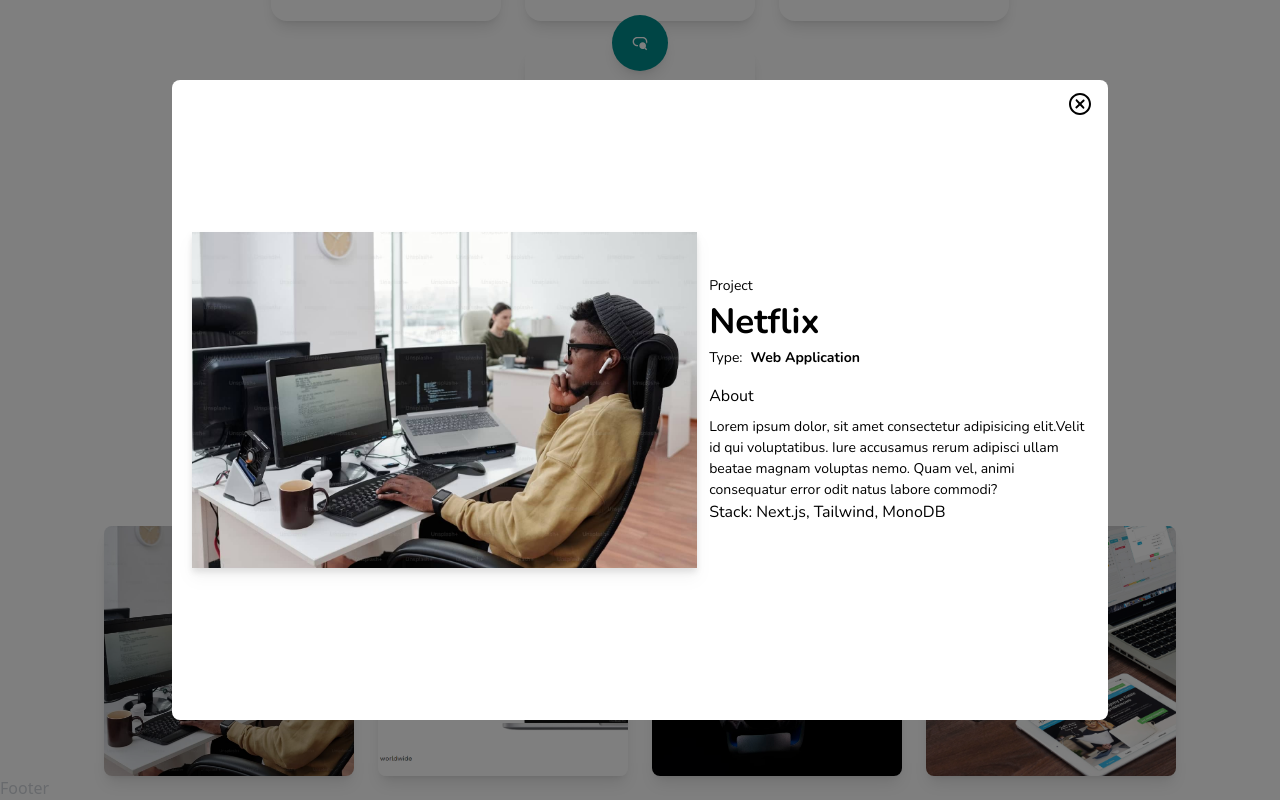
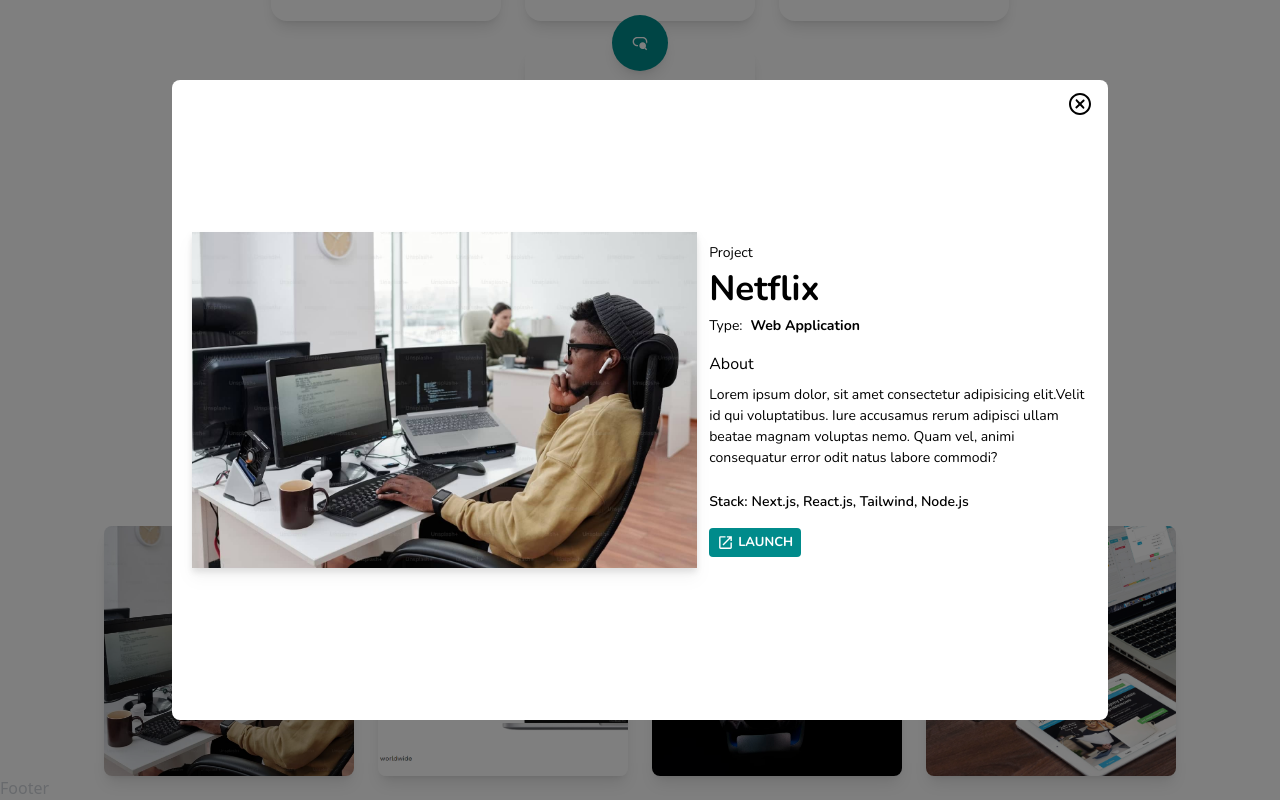
Before and after one commit to ranselorm/ransel, a Next.js app: page / in a window 1280 px wide. Both pictures are taken after a click on the element 229 px from the left and 2388 px from the top of the page. Shown: the part 1737-2537 px from the top of the page. Built offline with nearby package versions, Linux system fonts and the light colour scheme.

Commit message:
Update porfolio modal

```diff
--- a/components/About.jsx
+++ b/components/About.jsx
@@ -16,8 +16,8 @@
             <div className="text-[15px] font-semibold">
               <p>
                 Hey there! I'm Randy, but you can call me [ransel]. I make web
-                applications that work super smooth and look great, thanks to my
-                skills with React and Next.js.
+                applications that work super smooth and looks great, thanks to
+                my skills with React and Next.js.
               </p>
               <p className="my-4">
                 Fullstack proficiency ensuring that every click leads you to a
--- a/components/Modal.jsx
+++ b/components/Modal.jsx
@@ -1,14 +1,12 @@
 import Image from "next/image";
+import Link from "next/link";
 import { CgCloseO } from "react-icons/cg";
+import { MdLaunch } from "react-icons/md";
 
-const Modal = ({ project, onClose, isOpen }) => {
+const Modal = ({ project, onClose }) => {
   console.log(project);
   return (
-    <div
-      className={`fixed inset-0 bg-black bg-opacity-50 flex justify-center items-center font-main px-4 transition-opacity duration-500 ${
-        isOpen ? "opacity-100" : "opacity-0 pointer-events-none"
-      }`}
-    >
+    <div className="fixed inset-0 bg-black bg-opacity-50 flex justify-center items-center font-main px-4 transition-all ease-in-out z-10">
       <div className="bg-white rounded-lg p-5 md:w-9/12 md:h-[80vh] relative flex items-center">
         <button
           onClick={onClose}
@@ -35,13 +33,30 @@
                 type:
                 <span className="ml-2 font-bold">{project.type}</span>
               </p>
-              <p className="flex flex-col gap-2 mt-4">
+              <p className="flex flex-col gap-2 mt-4 my-6">
                 <span>About</span>
                 <span className="text-[14px]">{project.about}</span>
               </p>
-              <p>
-                Stack: <span>Next.js, Tailwind, MonoDB</span>
+              <p className="font-semibold text-sm mb-4">
+                Stack:
+                {project.stack.map((stack) => (
+                  <span className="ml-1">{stack}</span>
+                ))}
               </p>
+              <div className="flex gap-4">
+                <a
+                  href={"https://fonts.google.com/"}
+                  className="w-max bg-[#008b8b] py-[5px] px-2 rounded flex justify-center"
+                  target="blank"
+                >
+                  <button className="text-white flex items-center gap-x-1">
+                    <MdLaunch className="text-[17px]" />
+                    <span className="font-bold uppercase text-[13px]">
+                      Launch
+                    </span>
+                  </button>
+                </a>
+              </div>
             </article>
           </div>
         </div>
--- a/data/index.js
+++ b/data/index.js
@@ -11,7 +11,10 @@
     type: "Web application",
     about:
       "Lorem ipsum dolor, sit amet consectetur adipisicing elit.Velit id qui voluptatibus. Iure accusamus rerum adipisci ullam beatae magnam voluptas nemo. Quam vel, animi consequatur error odit natus labore commodi?",
+    url: "/",
+    stack: ["Next.js, React.js, Tailwind, Node.js"],
   },
+
   {
     id: "2",
     name: "54Shaydes",
@@ -19,6 +22,8 @@
     type: "Web application",
     about:
       "Lorem ipsum dolor, sit amet consectetur adipisicing elit.Velit id qui voluptatibus. Iure accusamus rerum adipisci ullam beatae magnam voluptas nemo. Quam vel, animi consequatur error odit natus labore commodi?",
+    url: "/",
+    stack: ["Next.js, React.js, Tailwind, Node.js"],
   },
   {
     id: "3",
@@ -27,6 +32,8 @@
     type: "Landing page",
     about:
       "Lorem ipsum dolor, sit amet consectetur adipisicing elit.Velit id qui voluptatibus. Iure accusamus rerum adipisci ullam beatae magnam voluptas nemo. Quam vel, animi consequatur error odit natus labore commodi?",
+    url: "/",
+    stack: ["Next.js, React.js, Tailwind, Node.js"],
   },
   {
     id: "4",
@@ -35,6 +42,8 @@
     type: "Website",
     about:
       "Lorem ipsum dolor, sit amet consectetur adipisicing elit.Velit id qui voluptatibus. Iure accusamus rerum adipisci ullam beatae magnam voluptas nemo. Quam vel, animi consequatur error odit natus labore commodi?",
+    url: "/",
+    stack: ["Next.js, React.js, Tailwind, Node.js"],
   },
 ];
 
```
